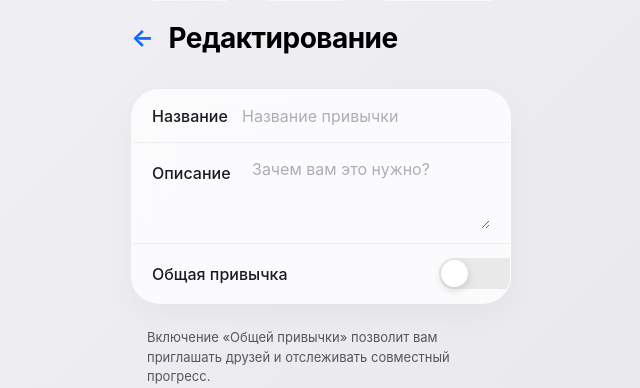
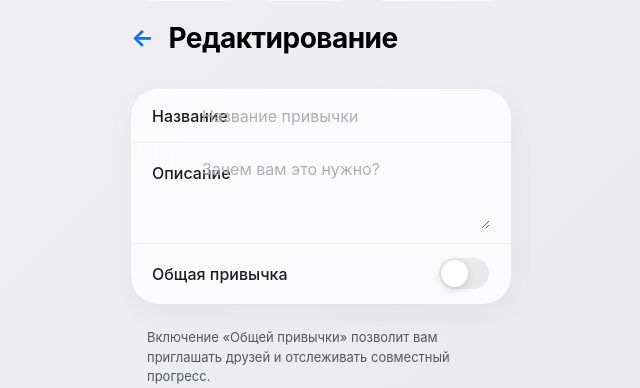
Before and after one commit to Ch3z2z/SharedHabit, a Flask app: page /habit/1/edit in a window 1280 px wide. Shown: the part 142-530 px from the top of the page, without its empty margins (319-959 px from the left). Run offline with Flask 3, Linux system fonts and the light colour scheme.

Commit message:
fix slider at edit habit page

```diff
--- a/app/templates/habit_edit.html
+++ b/app/templates/habit_edit.html
@@ -46,7 +46,7 @@
   }
 
   .input-group-ios label {
-    width: 100px;
+    width: 50px;
     font-size: 16px;
     font-weight: 500;
     color: #1c1c1e;
```
